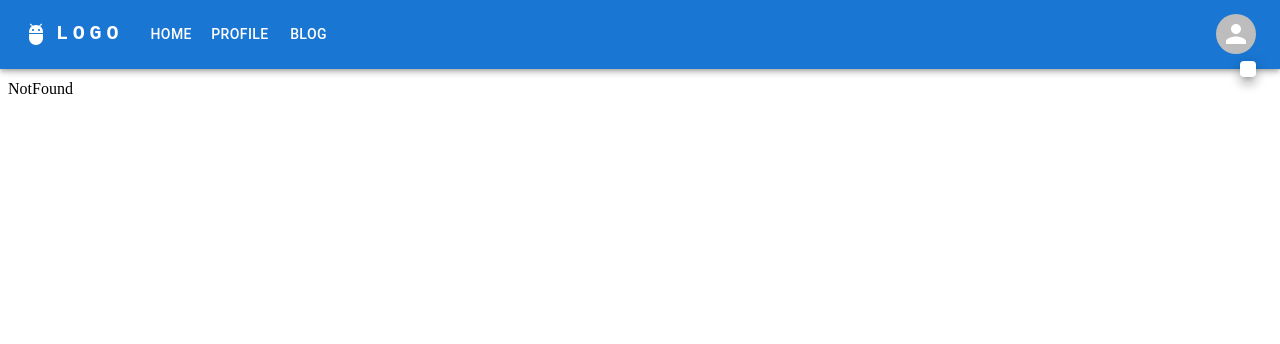
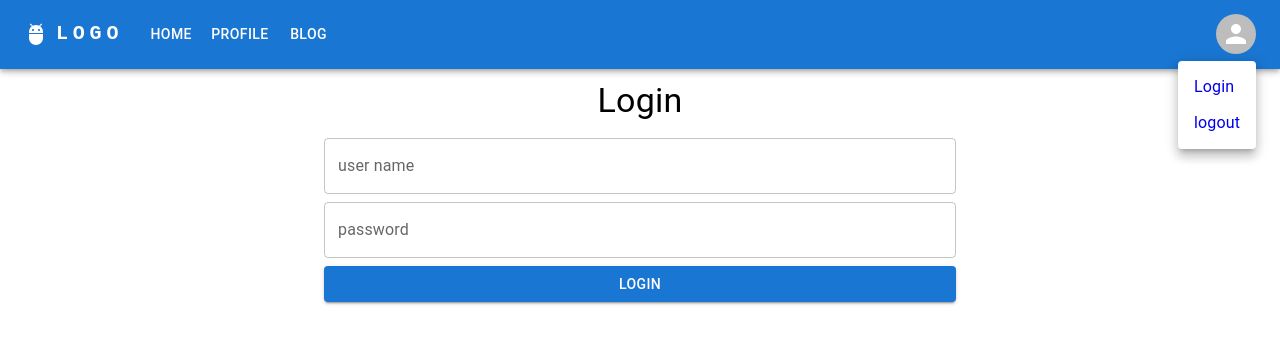
Before and after one commit to JuanErcole/RouterApp, a React (Vite) app: page /#/login in a window 1280 px wide. Both pictures are taken after a click on the button "Open settings". Shown: the top 344 px of the page. Built offline with nearby package versions, Linux system fonts and the light colour scheme.

Commit message:
add AuthProvider

```diff
--- a/src/App.jsx
+++ b/src/App.jsx
@@ -1,31 +1,16 @@
-import { HashRouter, Route, Routes } from 'react-router-dom'
-import { HomePage } from './pages/HomePage'
-import { ProfilePage } from './pages/ProfilePage'
-import { BlogPage } from './pages/BlogPage'
-import { NotFound } from './pages/NotFound'
-import { MenuNav } from './pages/MenuNav'
-import { PageContainer } from './components/PageContainer'
-import { BlogPost } from './components/BlogPost'
+import { HashRouter } from 'react-router-dom'
+import { AuthProvider } from './context/AuthContext'
+import { Navigation } from './routes/Navigation'
+
 
 
 function App() {
 
   return (
     <HashRouter>
-      <MenuNav />
-
-      <PageContainer>
-        <Routes>
-          <Route path="/" element={<HomePage />} />
-          <Route path="/blog" element={<BlogPage />} />
-          <Route path="/blog/:slug" element={<BlogPost />} />
-          <Route path="/profile" element={<ProfilePage />} />
-          <Route path="*" element={<NotFound />} />
-        </Routes>
-      </PageContainer>
-
-
-
+      <AuthProvider>
+        <Navigation/>
+      </AuthProvider>
     </HashRouter>
   )
 }
--- a/src/components/BlogPost.jsx
+++ b/src/components/BlogPost.jsx
@@ -1,18 +1,39 @@
 import React from 'react'
-import { useParams } from 'react-router-dom'
+import { useNavigate, useParams } from 'react-router-dom'
 import { blogdata } from '../assets/blogData';
+import { Button, Typography } from '@mui/material';
 
 export const BlogPost = () => {
 
+  const navigate = useNavigate();
   const { slug } = useParams();
 
   const post = blogdata.find( p => p.slug === slug)
 
-  console.log(slug);
+  const returnToBlog = () =>{
+    navigate(`/blog`);
+  }
 
   return (
-    <h2>
-      {post.title}
-    </h2>
+    <>
+      <Button
+        variant='contained'
+        onClick={returnToBlog}
+      >
+        <Typography color="#fff">
+          Cerrar
+        </Typography>
+      </Button>
+      <h2>
+        {post.title}
+      </h2>
+      <h6>
+        {post.content}
+      </h6>
+      <h3>
+        {post.author}
+      </h3>
+    </>
+
   )
 }
--- a/src/pages/MenuNav.jsx
+++ b/src/components/MenuNav.jsx
@@ -26,6 +26,17 @@ const pages = [
   {
     name: 'Blog',
     path: '/blog',
+  }
+];
+
+const settings = [
+  {
+    name: 'Login',
+    path: '/login',
+  },
+  {
+    name: 'logout',
+    path: '/logout',
   }
 ];
 
@@ -167,11 +178,16 @@ export const MenuNav = () => {
               open={Boolean(anchorElUser)}
               onClose={handleCloseUserMenu}
             >
-              {/* {settings.map((setting) => (
-                <MenuItem key={setting} onClick={handleCloseUserMenu}>
-                  <Typography textAlign="center">{setting}</Typography>
-                </MenuItem>
-              ))} */}
+              {settings.map((setting) => (
+                <NavLink
+                  to={setting.path}
+                  key={setting.name}
+                >
+                  <MenuItem onClick={handleCloseUserMenu}>
+                    <Typography textAlign="center">{setting.name}</Typography>
+                  </MenuItem>
+                </NavLink>
+              ))}
             </Menu>
           </Box>
         </Toolbar>
--- /dev/null
+++ b/src/context/AuthContext.jsx
@@ -0,0 +1,16 @@
+import React from 'react'
+
+
+const AuthContext = React.createContext();
+
+export const AuthProvider = ({ children }) =>{
+
+  const auth = {};
+
+  return (
+    <AuthContext.Provider value={auth}>
+      {children}
+    </AuthContext.Provider>
+  )
+
+};
--- a/src/pages/BlogPage.jsx
+++ b/src/pages/BlogPage.jsx
@@ -1,11 +1,14 @@
 import React from 'react'
 import { BlogLink } from '../components/BlogLink'
 import { blogdata } from '../assets/blogData'
+import { Outlet } from 'react-router-dom'
 
 export const BlogPage = () => {
   return (
     <div>
       <h1>Blog</h1>
+      <Outlet/>
+
 
       <ul>
         {
--- /dev/null
+++ b/src/pages/LoginPage.jsx
@@ -0,0 +1,76 @@
+import React, { useState } from 'react'
+import TextField from '@mui/material/TextField'
+import { Button, Grid, Typography } from '@mui/material';
+
+export const LoginPage = () => {
+
+  const [form, setForm] = useState({
+    username : '',
+    password : '',
+  });
+
+  const { username = '', password = '' } = form;
+
+  const onInputChange = ({ target }) => {
+
+    const { name, value } = target;
+
+    setForm({
+      ...form,
+      [name]: value
+    })
+
+  }
+
+  const onSubmit = (e) => {
+
+    e.preventDefault();
+    console.log(username, password);
+
+  }
+
+  return (
+    <>
+      <Grid container spacing={2}>
+        <Grid item xs={12} textAlign='center'>
+          <Typography variant='h4'>
+            Login
+          </Typography>
+        </Grid>
+
+        <Grid item xs={12} >
+          <form onSubmit={onSubmit}>
+            <Grid
+              item xs={6}
+              display='flex'
+              flexDirection='column'
+              gap={1}
+              m='0 auto'
+            >
+              <TextField
+                label="user name"
+                type='text'
+                name='username'
+                value={username}
+                onChange={onInputChange}
+              />
+              <TextField
+                label="password"
+                type='password'
+                name='password'
+                value={password}
+                onChange={onInputChange}
+              />
+              <Button
+                variant='contained'
+                type='submit'
+              >
+                Login
+              </Button>
+            </Grid>
+          </form>
+        </Grid>
+      </Grid>
+    </>
+  )
+}
--- /dev/null
+++ b/src/pages/LogoutPage.jsx
@@ -0,0 +1,23 @@
+import React from 'react'
+
+export const LogoutPage = () => {
+
+  const onLogout = (e) =>{
+    e.preventDefault();
+    console.log('SAlis');
+  }
+
+  return (
+    <>
+      <h1>logout</h1>
+
+      <form onSubmit={onLogout}>
+        <h3>¿Seguro que quieres salir?</h3>
+        <button type='submit'>
+          Salir
+        </button>
+      </form>
+
+    </>
+  )
+}
--- /dev/null
+++ b/src/routes/Navigation.jsx
@@ -0,0 +1,37 @@
+import React from 'react'
+import { MenuNav } from '../components/MenuNav'
+import { Route, Routes } from 'react-router-dom'
+import { PageContainer } from '../components/PageContainer'
+import { HomePage } from '../pages/HomePage'
+import { BlogPage } from '../pages/BlogPage'
+import { BlogPost } from '../components/BlogPost'
+import { NotFound } from '../pages/NotFound'
+import { ProfilePage } from '../pages/ProfilePage'
+import { LogoutPage } from '../pages/LogoutPage'
+import { LoginPage } from '../pages/LoginPage'
+
+export const Navigation = () => {
+
+  return (
+    <>
+      <MenuNav />
+
+        <PageContainer>
+          <Routes>
+            <Route path="/" element={<HomePage />} />
+
+            <Route path="/blog" element={<BlogPage />} >
+              <Route path=":slug" element={<BlogPost />} />
+            </Route>
+
+            <Route path="/login" element={<LoginPage />} />
+            <Route path="/logout" element={<LogoutPage />} />
+            <Route path="/profile" element={<ProfilePage />} />
+            <Route path="*" element={<NotFound />} />
+          </Routes>
+        </PageContainer>
+    </>
+
+
+  )
+}
```
Also changed, not shown: src/hooks/useAuth.js (added, +7 -0 lines).
